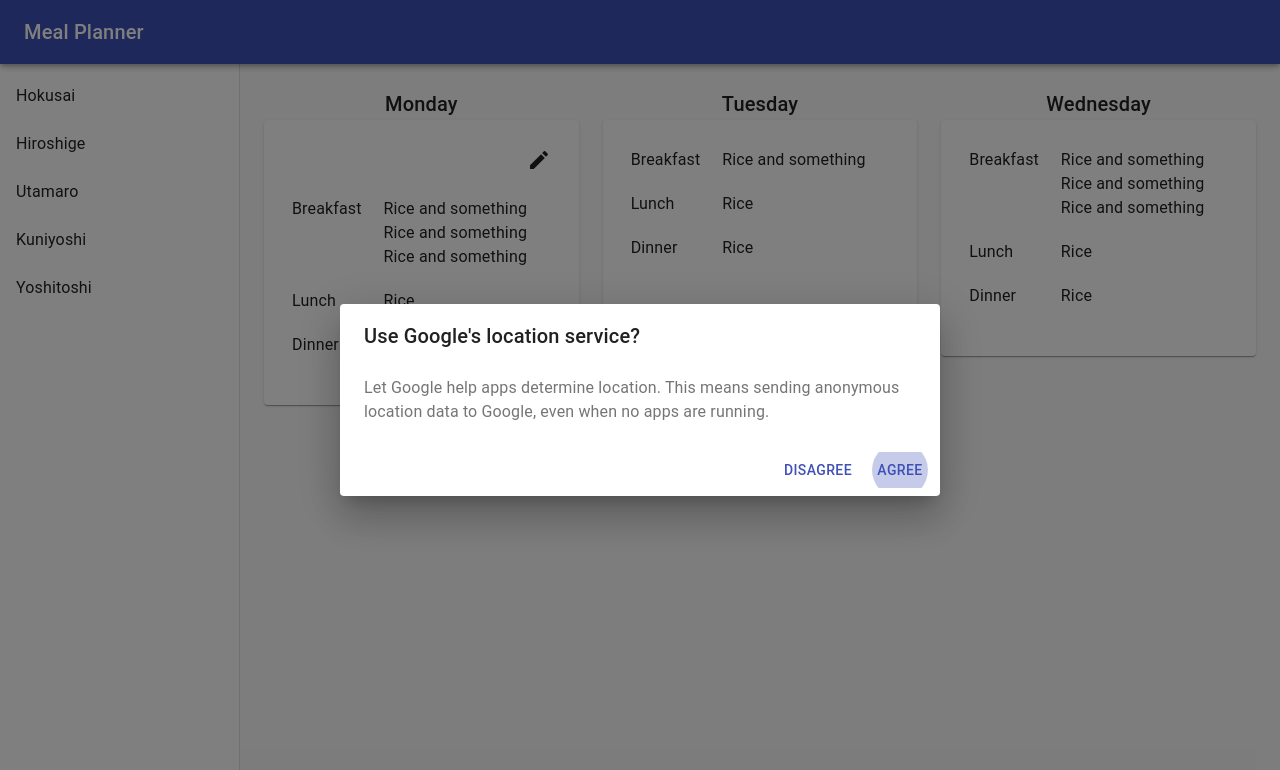
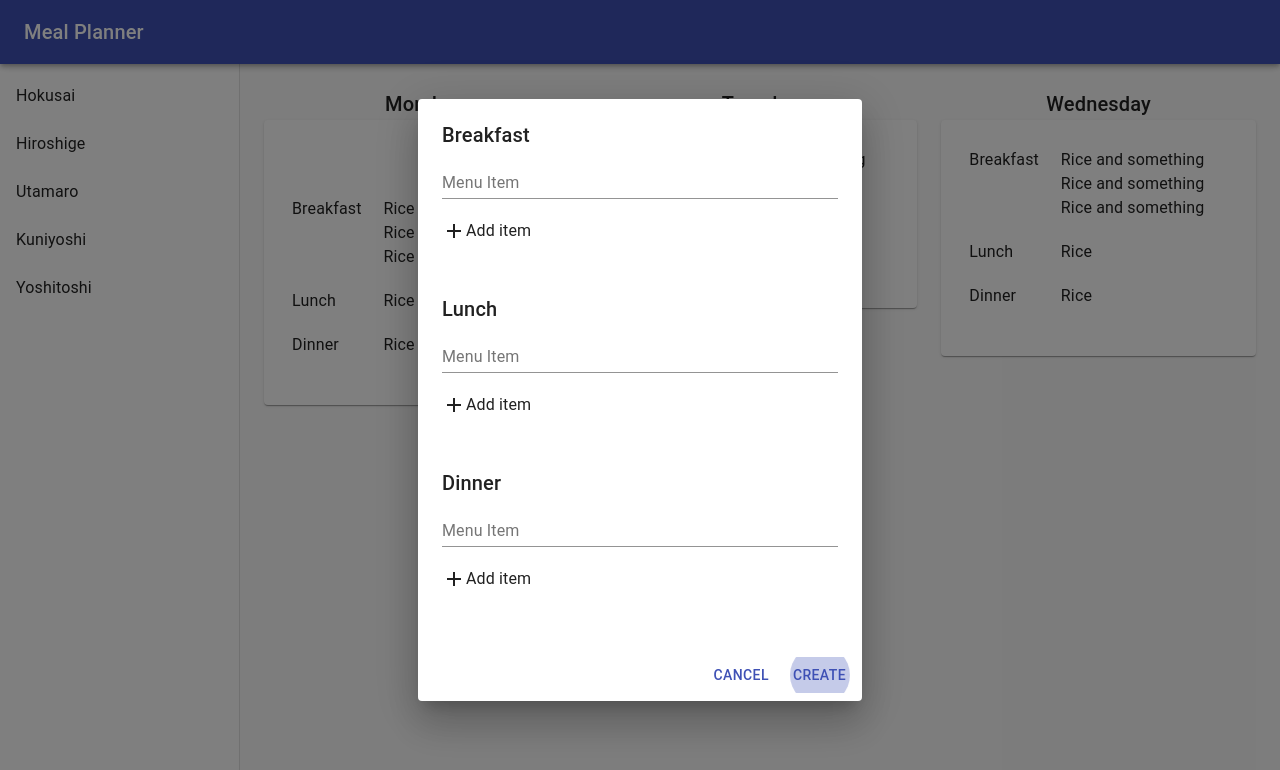
Before and after one commit to ykurata/Meal-Planner, a React (Create React App) app in the folder client/: page / in a window 1280 px wide. Both pictures are taken after a click on the element 421 px from the left and 172 px from the top of the page. Shown: the top 770 px of the page. Built offline with nearby package versions, Linux system fonts and the light colour scheme.

Commit message:
update UI of the dialog

```diff
--- a/client/src/components/Dashboard.js
+++ b/client/src/components/Dashboard.js
@@ -28,6 +28,7 @@ import DialogContent from '@material-ui/core/DialogContent';
 import DialogContentText from '@material-ui/core/DialogContentText';
 import DialogTitle from '@material-ui/core/DialogTitle';
 import Button from '@material-ui/core/Button';
+import AddIcon from '@material-ui/icons/Add';
 
 
 
@@ -75,6 +76,13 @@ const useStyles = makeStyles(theme => ({
   },
   iconGrid: {
     paddingBottom: 20
+  },
+  dialog: {
+    width: 200
+  },
+  addItemGrid: {
+    paddingTop: 20,
+    paddingBottom: 50
   }
 
 }));
@@ -181,25 +189,54 @@ function Dashboard() {
                     </Grid>
                   </Grid>
 
+
+                  {/* Dialog */}
                   <Dialog
                     open={open}
                     onClose={handleClose}
                     aria-labelledby="alert-dialog-title"
                     aria-describedby="alert-dialog-description"
+                    maxWidth="xs"
+                    fullWidth="true"
                   >
-        <DialogTitle id="alert-dialog-title">{"Use Google's location service?"}</DialogTitle>
                     <DialogContent>
-          <DialogContentText id="alert-dialog-description">
-            Let Google help apps determine location. This means sending anonymous location data to
-            Google, even when no apps are running.
-          </DialogContentText>
+                      {/* Breakfast grid */}
+                      <Grid container direction="column">
+                        <Typography variant="h6">Breakfast</Typography>
+                        <TextField label="Menu Item"></TextField>
+                        <Grid container direction="row" className={classes.addItemGrid}>
+                          <AddIcon></AddIcon>
+                          <Typography>Add item</Typography>
+                        </Grid>
+                      </Grid>
+
+                      {/* Lunch grid */}
+                      <Grid container direction="column">
+                        <Typography variant="h6">Lunch</Typography>
+                        <TextField label="Menu Item"></TextField>
+                        <Grid container direction="row" className={classes.addItemGrid}>
+                          <AddIcon></AddIcon>
+                          <Typography>Add item</Typography>
+                        </Grid>
+                      </Grid>
+
+                      {/* Dinner grid */}
+                      <Grid container direction="column">
+                        <Typography variant="h6">Dinner</Typography>
+                        <TextField label="Menu Item"></TextField>
+                        <Grid container direction="row" className={classes.addItemGrid}>
+                          <AddIcon></AddIcon>
+                          <Typography>Add item</Typography>
+                        </Grid>
+                      </Grid>
+
                     </DialogContent>
                     <DialogActions>
                       <Button onClick={handleClose} color="primary">
-            Disagree
+                        Cancel
                       </Button>
                       <Button onClick={handleClose} color="primary" autoFocus>
-            Agree
+                        Create
                       </Button>
                     </DialogActions>
                   </Dialog>
```
Lines whose indentation alone changed are shown as unchanged.
